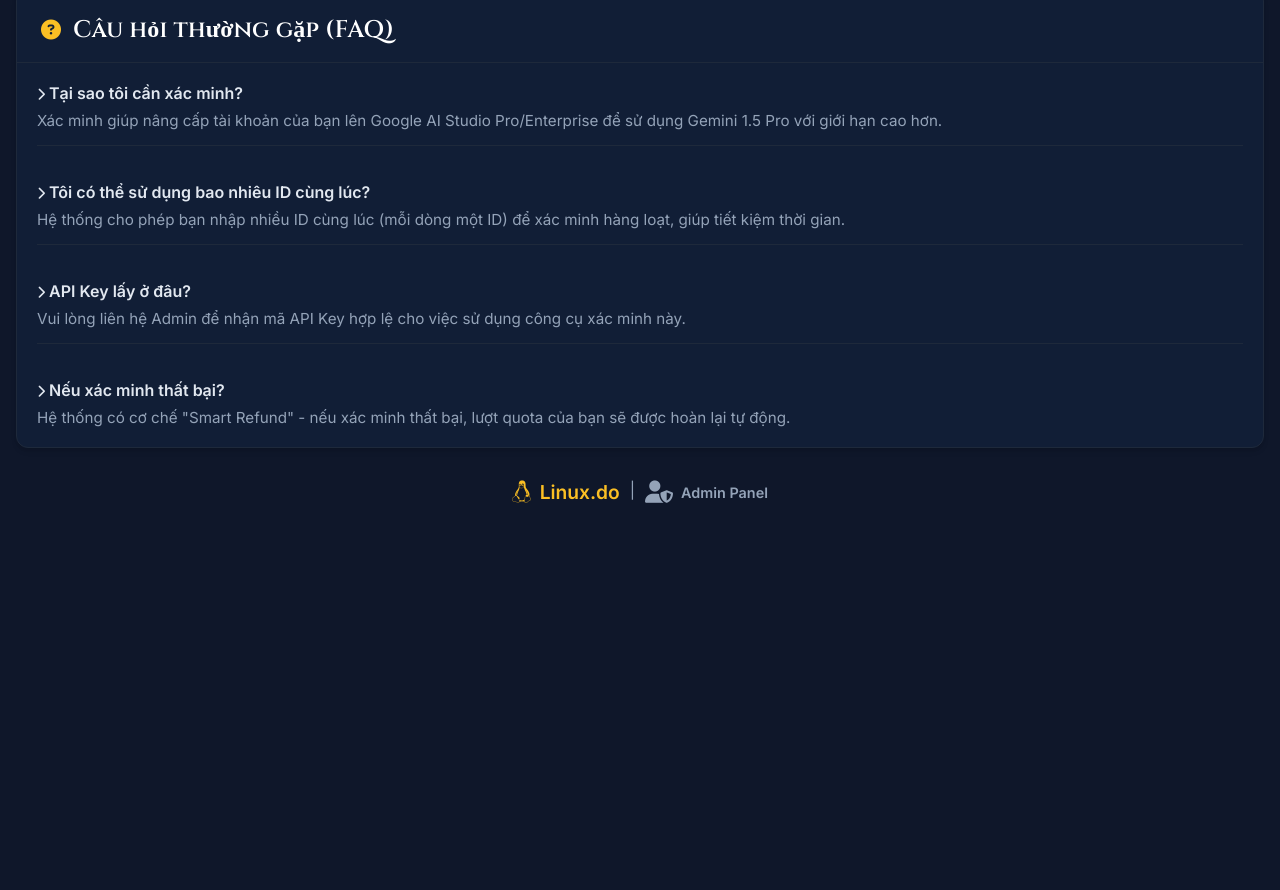
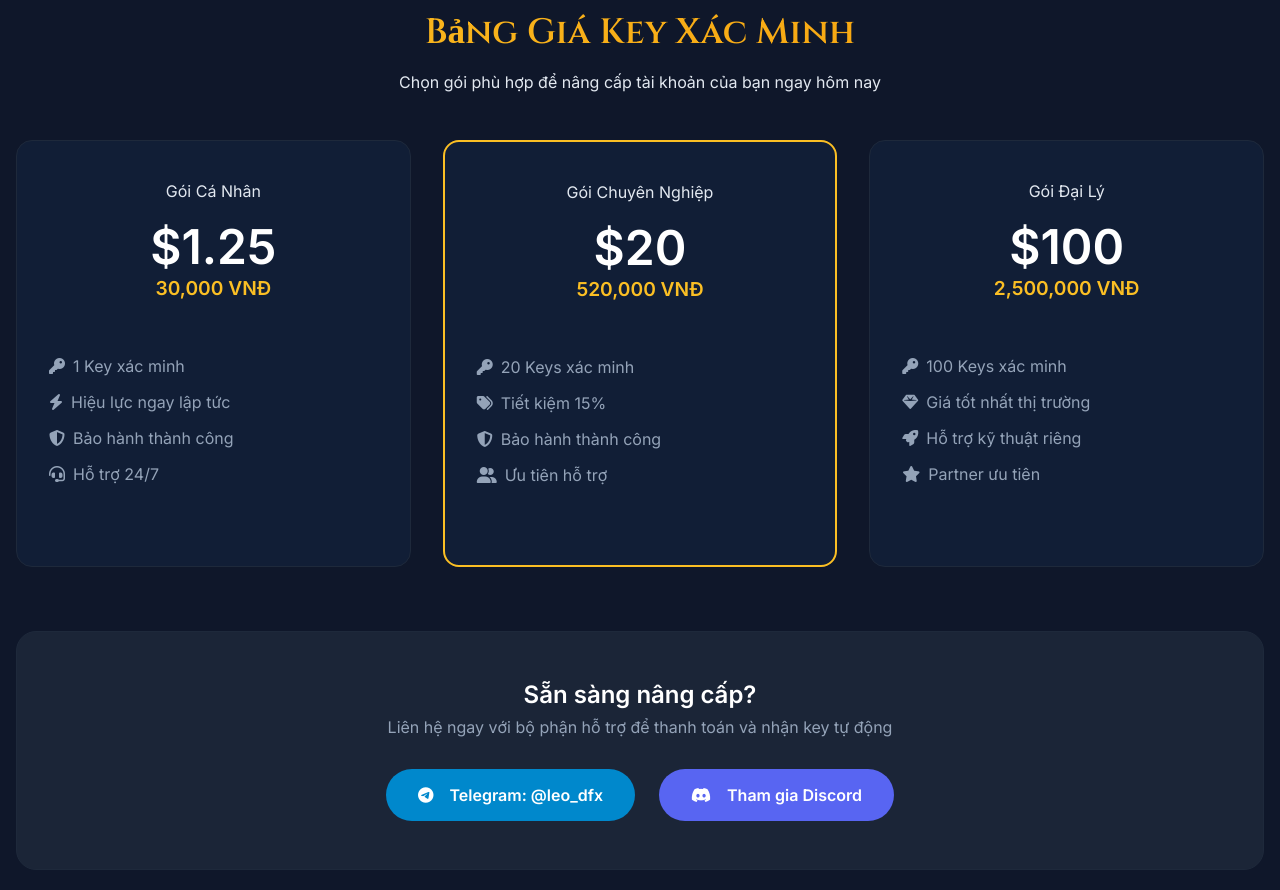
Before and after one commit to TanProv/Fork1key, a website: page public/index.html in a window 1280 px wide. Shown: the part 1250-2140 px from the top of the page. Before the commit the page ends 1802 px from the top, so only its background shows below. Drawn offline with Linux system fonts and the light colour scheme; no server answers.

Commit message:
Add pricing table and contact section

```diff
--- a/public/index.html
+++ b/public/index.html
@@ -174,6 +174,77 @@
                     </div>
                 </div>
             </div>
+
+            <!-- Pricing Section -->
+            <section class="pricing-section">
+                <div class="pricing-title">
+                    <h2>Bảng Giá Key Xác Minh</h2>
+                    <p>Chọn gói phù hợp để nâng cấp tài khoản của bạn ngay hôm nay</p>
+                </div>
+
+                <div class="pricing-grid">
+                    <!-- 1 Key -->
+                    <div class="pricing-card">
+                        <div class="tier-name">Gói Cá Nhân</div>
+                        <div class="price-tag">
+                            <span class="currency">$</span>1.25
+                            <span class="vnd">30,000 VNĐ</span>
+                        </div>
+                        <ul class="pricing-features">
+                            <li><i class="fas fa-key"></i> 1 Key xác minh</li>
+                            <li><i class="fas fa-bolt"></i> Hiệu lực ngay lập tức</li>
+                            <li><i class="fas fa-shield-alt"></i> Bảo hành thành công</li>
+                            <li><i class="fas fa-headset"></i> Hỗ trợ 24/7</li>
+                        </ul>
+                    </div>
+
+                    <!-- 20 Keys (Featured) -->
+                    <div class="pricing-card featured">
+                        <div class="tier-name">Gói Chuyên Nghiệp</div>
+                        <div class="price-tag">
+                            <span class="currency">$</span>20
+                            <span class="vnd">520,000 VNĐ</span>
+                        </div>
+                        <ul class="pricing-features">
+                            <li><i class="fas fa-key"></i> 20 Keys xác minh</li>
+                            <li><i class="fas fa-tags"></i> Tiết kiệm 15%</li>
+                            <li><i class="fas fa-shield-alt"></i> Bảo hành thành công</li>
+                            <li><i class="fas fa-user-friends"></i> Ưu tiên hỗ trợ</li>
+                        </ul>
+                    </div>
+
+                    <!-- 100 Keys -->
+                    <div class="pricing-card">
+                        <div class="tier-name">Gói Đại Lý</div>
+                        <div class="price-tag">
+                            <span class="currency">$</span>100
+                            <span class="vnd">2,500,000 VNĐ</span>
+                        </div>
+                        <ul class="pricing-features">
+                            <li><i class="fas fa-key"></i> 100 Keys xác minh</li>
+                            <li><i class="fas fa-gem"></i> Giá tốt nhất thị trường</li>
+                            <li><i class="fas fa-rocket"></i> Hỗ trợ kỹ thuật riêng</li>
+                            <li><i class="fas fa-star"></i> Partner ưu tiên</li>
+                        </ul>
+                    </div>
+                </div>
+
+                <!-- Contact Section -->
+                <div class="contact-section">
+                    <h3 style="color: #fff; font-size: 1.5rem; margin-bottom: 0.5rem;">Sẵn sàng nâng cấp?</h3>
+                    <p style="color: var(--text-secondary);">Liên hệ ngay với bộ phận hỗ trợ để thanh toán và nhận key
+                        tự động</p>
+                    <div class="contact-buttons">
+                        <a href="https://t.me/leo_dfx" target="_blank" class="btn-contact btn-telegram">
+                            <i class="fab fa-telegram-plane"></i> Telegram: @leo_dfx
+                        </a>
+                        <a href="https://discord.gg/PRA7b4Tc" target="_blank" class="btn-contact btn-discord">
+                            <i class="fab fa-discord"></i> Tham gia Discord
+                        </a>
+                    </div>
+                </div>
+            </section>
+
             <!-- FAQ Section -->
             <div class="card faq-card" style="margin-top: 30px;">
                 <div class="card-header">
--- a/public/styles.css
+++ b/public/styles.css
@@ -394,3 +394,120 @@
 .user-select-none {
     user-select: none;
 }
+
+/* Pricing Table */
+.pricing-section {
+    margin: 50px 0;
+}
+
+.pricing-title {
+    text-align: center;
+    margin-bottom: 3rem;
+}
+
+.pricing-title h2 {
+    font-size: 2.2rem;
+    background: linear-gradient(90deg, #fbbf24, #f59e0b);
+    -webkit-background-clip: text;
+    background-clip: text;
+    -webkit-text-fill-color: transparent;
+    margin-bottom: 1rem;
+}
+
+.pricing-grid {
+    display: grid;
+    grid-template-columns: repeat(3, 1fr);
+    gap: 2rem;
+}
+
+@media (max-width: 900px) {
+    .pricing-grid {
+        grid-template-columns: 1fr;
+    }
+}
+
+.pricing-card {
+    background: var(--card-bg);
+    border-radius: 16px;
+    border: 1px solid var(--card-border);
+    padding: 2.5rem 2rem;
+    text-align: center;
+    transition: all 0.4s ease;
+    display: flex;
+    flex-direction: column;
+}
+
+.pricing-card:hover {
+    transform: translateY(-10px);
+    border-color: var(--accent-yellow);
+}
+
+.pricing-card.featured {
+    border: 2px solid var(--accent-yellow);
+}
+
+.price-tag {
+    font-size: 3rem;
+    font-weight: 800;
+    color: #fff;
+    margin: 1rem 0;
+}
+
+.price-tag .vnd {
+    display: block;
+    font-size: 1.2rem;
+    color: var(--accent-yellow);
+}
+
+.pricing-features {
+    list-style: none;
+    padding: 0;
+    margin: 2rem 0;
+    text-align: left;
+    flex: 1;
+}
+
+.pricing-features li {
+    padding: 0.5rem 0;
+    color: var(--text-secondary);
+    display: flex;
+    align-items: center;
+    gap: 0.5rem;
+}
+
+.contact-section {
+    background: rgba(30, 41, 59, 0.8);
+    border: 1px solid var(--card-border);
+    border-radius: 20px;
+    padding: 3rem 2rem;
+    text-align: center;
+    margin-top: 4rem;
+}
+
+.contact-buttons {
+    display: flex;
+    justify-content: center;
+    gap: 1.5rem;
+    margin-top: 2rem;
+    flex-wrap: wrap;
+}
+
+.btn-contact {
+    display: inline-flex;
+    align-items: center;
+    gap: 1rem;
+    padding: 1rem 2rem;
+    border-radius: 50px;
+    text-decoration: none;
+    color: #fff;
+    font-weight: 700;
+    transition: all 0.3s;
+}
+
+.btn-telegram {
+    background: #0088cc;
+}
+
+.btn-discord {
+    background: #5865f2;
+}
```
